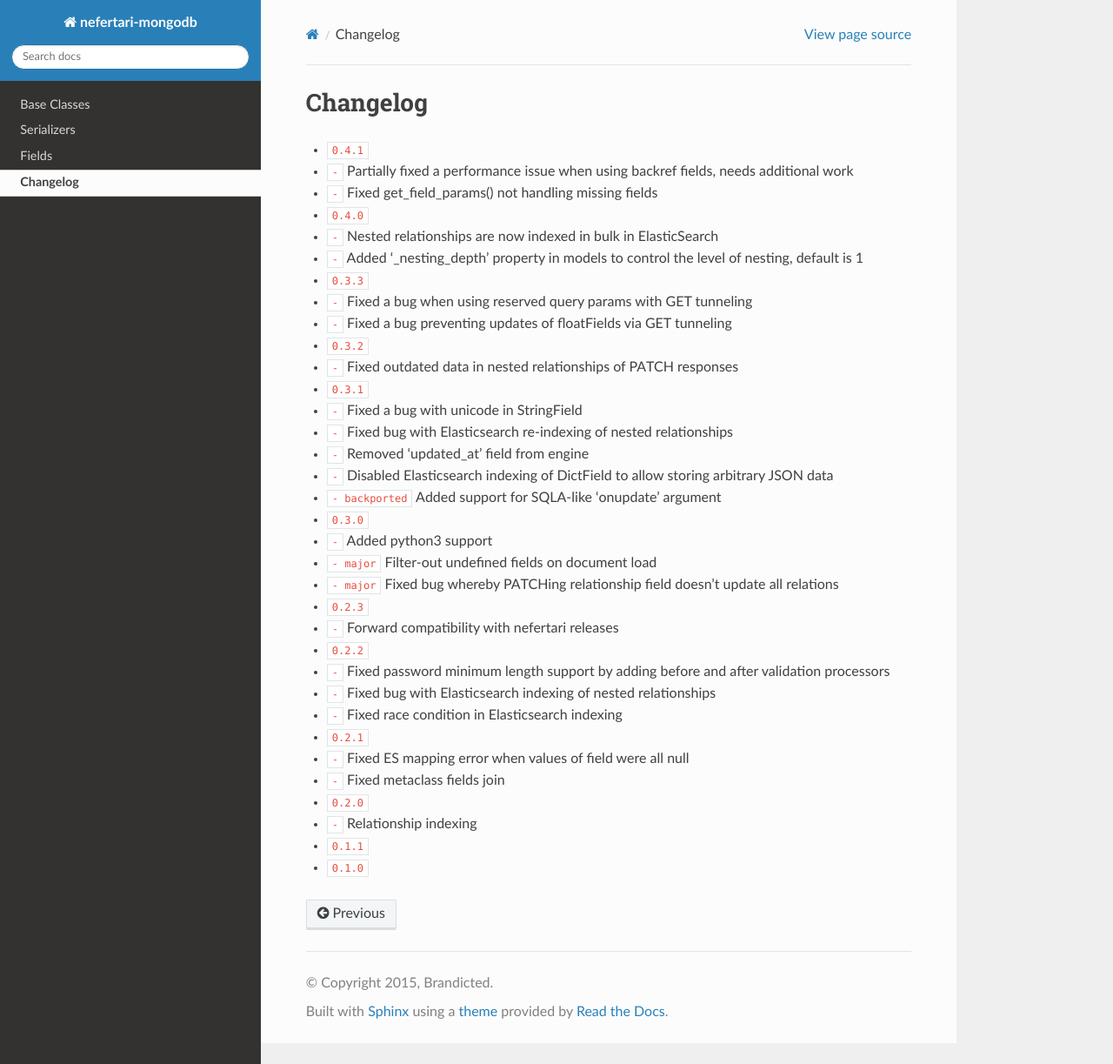
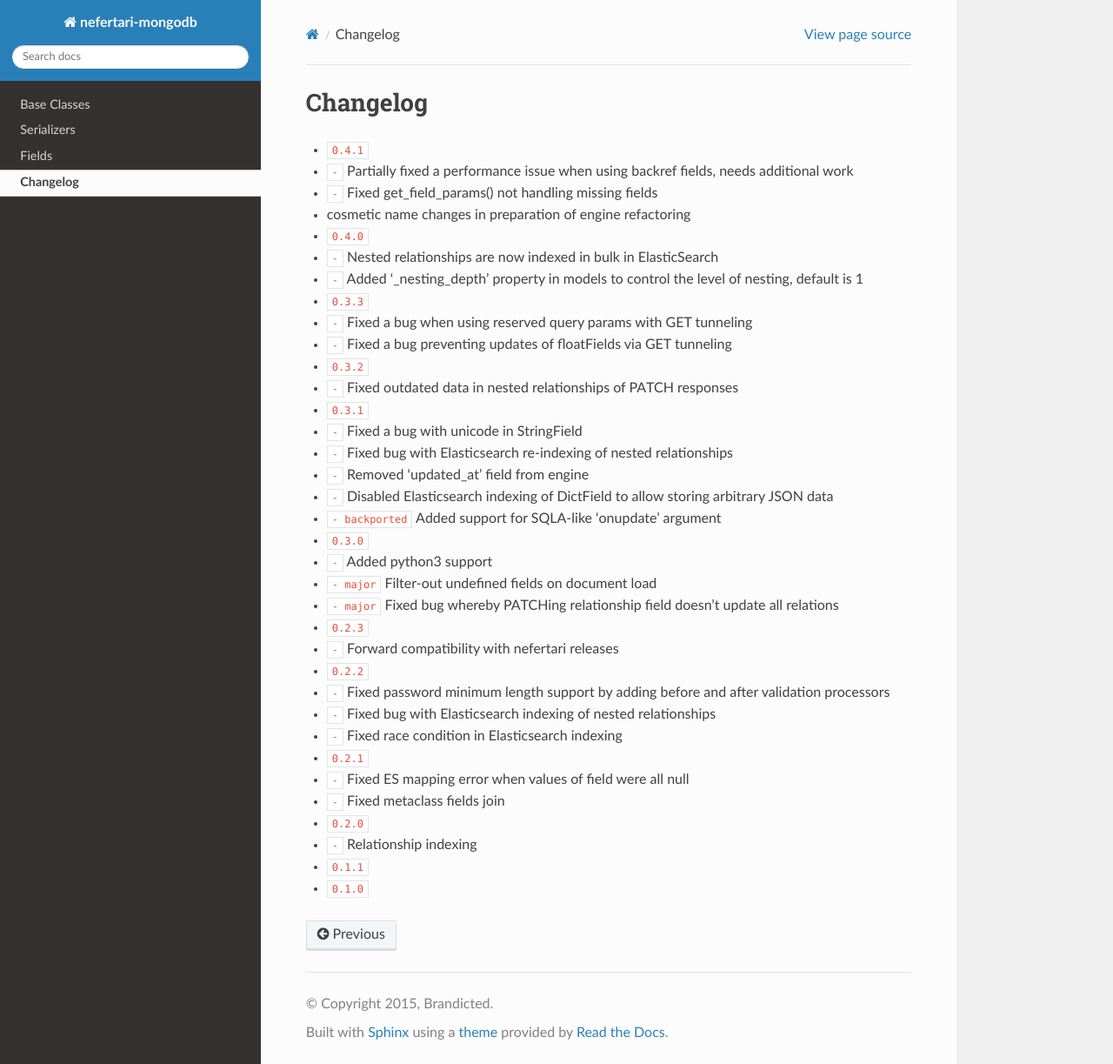
Before and after one commit to ramses-tech/nefertari-mongodb, a Sphinx documentation site: the page built from docs/source/changelog.rst, in a window 1280 px wide and 1223 px high. Shown: the whole window at 87% size. Built offline with Sphinx 7.4.7 and the Read the Docs theme 2.0.0, drawn with Linux system fonts in a browser that asks for light colours; cross-references to code outside the pages are shown as plain code.

```diff
--- a/docs/source/changelog.rst
+++ b/docs/source/changelog.rst
@@ -1,9 +1,10 @@
 Changelog
 =========
 
-* :release:`0.4.1 <2015-11-xx>`
+* :release:`0.4.1 <2015-11-18>`
 * :bug:`-` Partially fixed a performance issue when using backref fields, needs additional work
 * :bug:`-` Fixed get_field_params() not handling missing fields
+* cosmetic name changes in preparation of engine refactoring
 
 * :release:`0.4.0 <2015-10-07>`
 * :feature:`-` Nested relationships are now indexed in bulk in ElasticSearch
--- a/setup.py
+++ b/setup.py
@@ -3,7 +3,7 @@ from setuptools import setup, find_packages
 install_requires = [
     'elasticsearch',
     'mongoengine==0.9',
-    'nefertari>=0.6.0',
+    'nefertari>=0.6.1',
     'pymongo==2.8',
     'pyramid_tm',
     'python-dateutil',
@@ -13,7 +13,7 @@ install_requires = [
 
 setup(
     name='nefertari_mongodb',
-    version="0.4.0",
+    version="0.4.1",
     description='mongodb engine for nefertari',
     classifiers=[
         "Programming Language :: Python",
```
